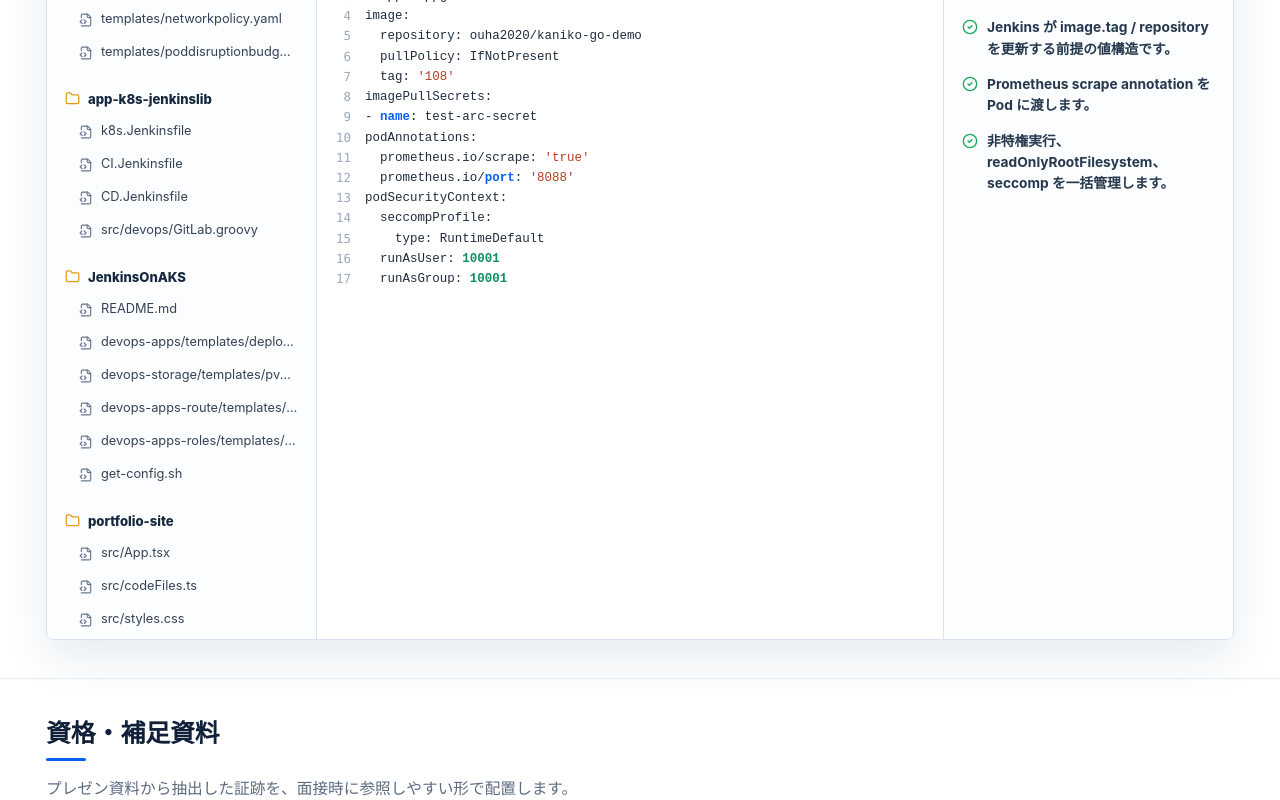
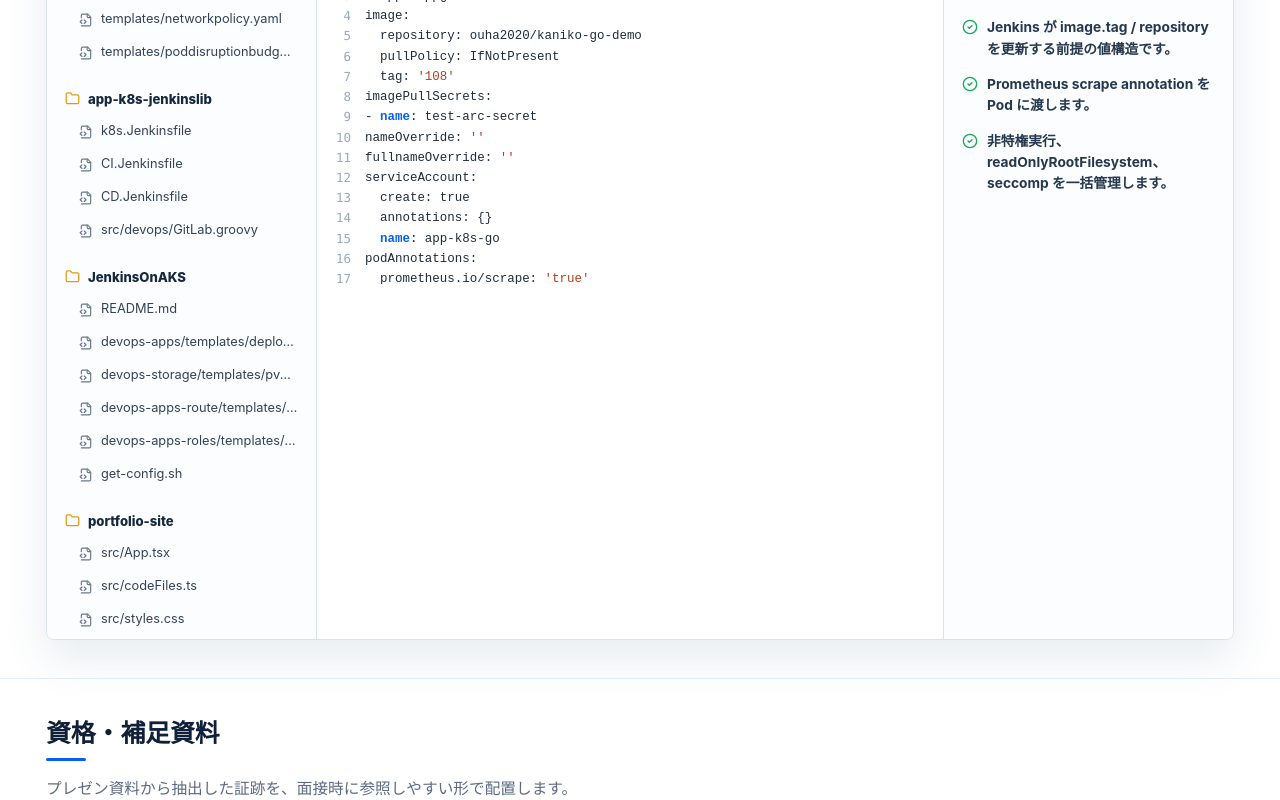
Before and after one commit to ouha2020/portfolio, a React (Vite) app: page / in a window 1280 px wide. Shown: the part 3100-3900 px from the top of the page. Built offline with nearby package versions, Linux system fonts and the light colour scheme.

Commit message:
expand values yaml code sample

```diff
--- a/src/codeFiles.ts
+++ b/src/codeFiles.ts
@@ -266,9 +266,29 @@ export const codeFiles: CodeFile[] = [
       "  tag: '108'",
       "imagePullSecrets:",
       "- name: test-arc-secret",
+      "nameOverride: ''",
+      "fullnameOverride: ''",
+      "serviceAccount:",
+      "  create: true",
+      "  annotations: {}",
+      "  name: app-k8s-go",
       "podAnnotations:",
       "  prometheus.io/scrape: 'true'",
       "  prometheus.io/port: '8088'",
+      "podInitContainers:",
+      "- name: setsysctl",
+      "  image: busybox:1.28",
+      "  securityContext:",
+      "    privileged: true",
+      "  command:",
+      "  - sh",
+      "  - -c",
+      "  - |",
+      "    sysctl -w net.core.somaxconn=65535",
+      '    sysctl -w net.ipv4.ip_local_port_range="1024 65535"',
+      "    sysctl -w net.ipv4.tcp_tw_reuse=1",
+      "    sysctl -w fs.file-max=1048576",
+      '    sysctl -w net.ipv4.tcp_rmem="4096 26214400 26214400"',
       "podSecurityContext:",
       "  seccompProfile:",
       "    type: RuntimeDefault",
@@ -285,15 +305,37 @@ export const codeFiles: CodeFile[] = [
       "  requests:",
       "    cpu: 10m",
       "    memory: 15Mi",
+      "service:",
+      "  type: ClusterIP",
+      "  port: 8088",
+      "ingress:",
+      "  enabled: true",
+      "  className: ''",
+      "  annotations:",
+      "    kubernetes.io/ingress.class: addon-http-application-routing",
+      "  hosts:",
+      "  - host: app.cicd.com",
+      "    paths:",
+      "    - path: /",
+      "      pathType: ImplementationSpecific",
+      "  tls:",
+      "  - hosts:",
+      "    - app.cicd.com",
+      "    secretName: app-tls",
       "autoscaling:",
       "  enabled: true",
       "  minReplicas: 2",
       "  maxReplicas: 20",
       "  targetCPUUtilizationPercentage: 50",
+      "nodeSelector: {}",
+      "tolerations: []",
+      "affinity: {}",
       "maxUnavailable: 1",
       "networkPolicy:",
       "  enabled: true",
       "  allowExternal: true",
+      "  service:",
+      "    port: 8080",
     ),
     summary: t(
       "イメージ、探針、Prometheus annotation、SecurityContext、HPA、NetworkPolicy を集約した values です。",
```
